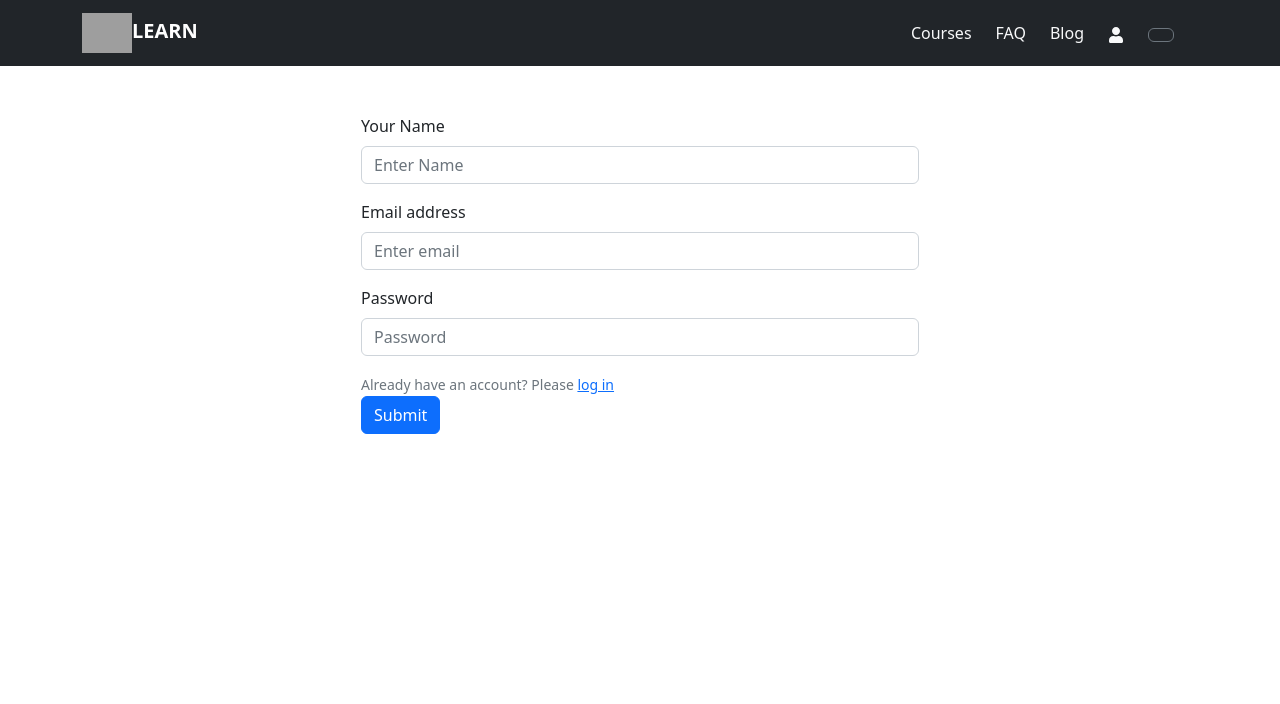
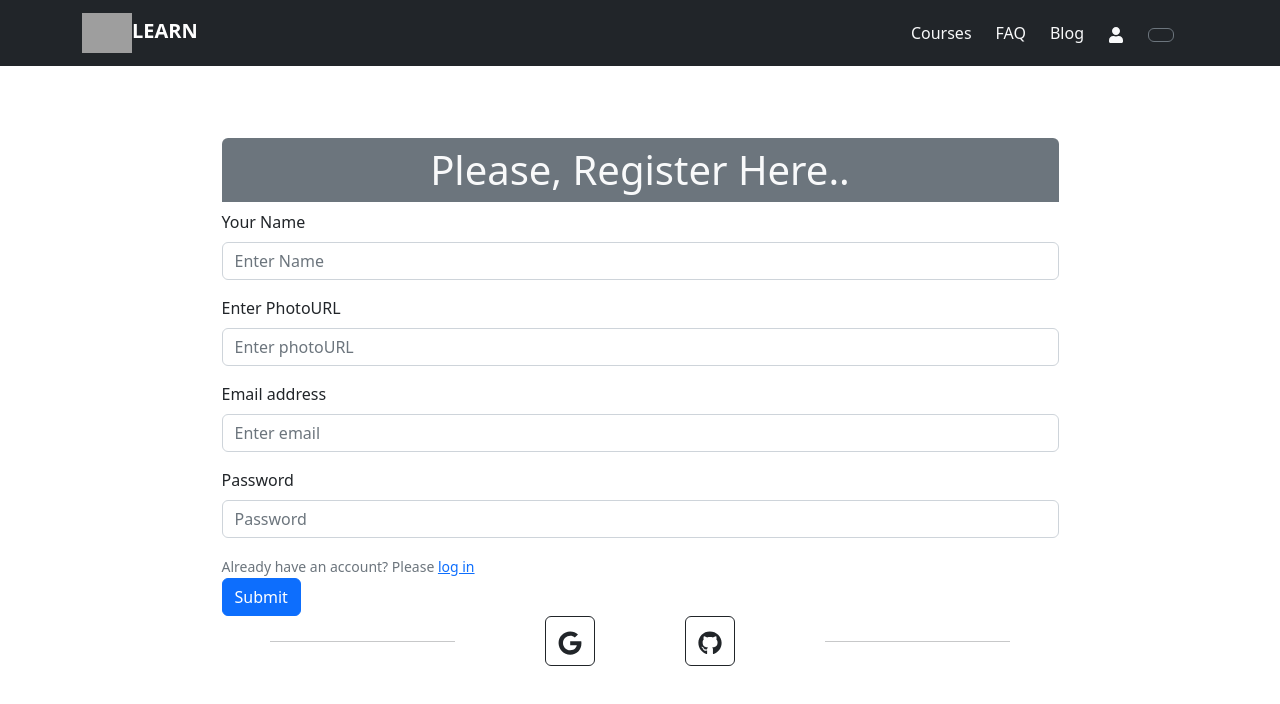
Before and after one commit to Kaiser-Tanveer/DevLearner-Client-React-Authentication-, a React (Create React App) app: page /register in a window 1280 px wide. Shown: the top 704 px of the page. Built offline with nearby package versions, Linux system fonts and the light colour scheme; grey boxes are pictures that could not be loaded.

Commit message:
github and google sign in done

```diff
--- a/src/Components/Contexts/AuthProvider.js
+++ b/src/Components/Contexts/AuthProvider.js
@@ -1,6 +1,6 @@
 import React from 'react';
 import { createContext } from 'react';
-import { getAuth, createUserWithEmailAndPassword, signInWithEmailAndPassword } from 'firebase/auth'
+import { getAuth, createUserWithEmailAndPassword, signInWithEmailAndPassword, GoogleAuthProvider, signInWithPopup, GithubAuthProvider } from 'firebase/auth'
 import app from '../../Firebase/firebase.config';
 
 export const AuthContext = createContext();
@@ -8,6 +8,11 @@ export const AuthContext = createContext();
 const auth = getAuth(app);
 
 const AuthProvider = ({ children }) => {
+    // google auth provider
+    const GAuthProvider = new GoogleAuthProvider();
+    // github Auth provider
+    const gitProvider = new GithubAuthProvider();
+
     // creating user
     const crateEmailUser = (email, password) => {
         return createUserWithEmailAndPassword(auth, email, password);
@@ -18,8 +23,17 @@ const AuthProvider = ({ children }) => {
         return signInWithEmailAndPassword(auth, email, password);
     }
 
+    // Sign in with Google
+    const googleLogIn = () => {
+        return signInWithPopup(auth, GAuthProvider);
+    }
+    // Sign in with Github
+    const gitLogIn = () => {
+        return signInWithPopup(auth, gitProvider);
+    }
+
     // AuthValues
-    const authValue = { crateEmailUser, emailLogIn };
+    const authValue = { crateEmailUser, emailLogIn, googleLogIn, gitLogIn };
     return (
         <AuthContext.Provider value={authValue}>
             {children}
--- a/src/Components/Pages/Cards/Cards.js
+++ b/src/Components/Pages/Cards/Cards.js
@@ -1,12 +1,11 @@
 import React from 'react';
-import { Button, Col, Row } from 'react-bootstrap';
+import { Button } from 'react-bootstrap';
 import Card from 'react-bootstrap/Card';
-import CardGroup from 'react-bootstrap/CardGroup';
 import { Link } from 'react-router-dom';
 
 const Cards = ({ card }) => {
     return (
-        <div className="col-lg-4">
+        <div className="col-12 col-md-6 col-lg-4">
             <Card>
                 <Card.Img className='img-fluid p-2' variant="top" src={card?.img} />
                 <Card.Body>
--- a/src/Components/Pages/CourseCard/CourseCard.js
+++ b/src/Components/Pages/CourseCard/CourseCard.js
@@ -11,7 +11,7 @@ const CourseCard = () => {
             .then(data => setCards(data))
     }, [])
     return (
-        <div className='py-5'>
+        <div className='row py-5'>
             {
                 cards.map(card => <Cards
                     key={card.id}
--- a/src/Components/Pages/Home/Home.js
+++ b/src/Components/Pages/Home/Home.js
@@ -11,8 +11,8 @@ const Home = () => {
     // console.log(courses);
     return (
         <Container>
-            <Row>
-                <Col className='bg-primary py-5'>
+            <div className='row'>
+                <div className='col-12 col-md-2 text-center text-md-start bg-primary py-5'>
                     <h3>Total Courses: {courses.length}</h3>
                     {
                         courses.map(course => <Course
@@ -20,11 +20,12 @@ const Home = () => {
                             course={course}
                         />)
                     }
-                </Col>
-                <Col xs={10}>
+                </div>
+                <div className='col-12 col-md-10'>
+                    <h2 className='text-center fw-bold pt-4'>Choice Your <span className='text-warning'>Best Course</span></h2>
                     <CourseCard />
-                </Col>
-            </Row>
+                </div>
+            </div>
         </Container>
     );
 };
--- a/src/Components/Pages/Register/LogIn.js
+++ b/src/Components/Pages/Register/LogIn.js
@@ -35,8 +35,9 @@ const LogIn = () => {
     }
     return (
         <Container>
-            <Form onSubmit={submitHandler} className='w-50 mx-auto py-5'>
+            <Form onSubmit={submitHandler} className='w-75 mx-auto py-5'>
                 <Form.Group className="mb-3" controlId="formBasicEmail">
+                    <h1 className='mx-auto mt-4 bg-secondary text-center p-2 rounded-top text-light'>Please, Log in Here..</h1>
                     <Form.Label>Email address</Form.Label>
                     <Form.Control type="email" name='email' placeholder="Enter email" required />
                 </Form.Group>
@@ -51,6 +52,7 @@ const LogIn = () => {
                 <Form.Text>
                     New in this website? Please <Link to='/register'>register</Link>
                 </Form.Text>
+                <br />
                 <Button variant="primary" type="submit">
                     Submit
                 </Button>
--- a/src/Components/Pages/Register/Register.js
+++ b/src/Components/Pages/Register/Register.js
@@ -4,19 +4,22 @@ import Button from 'react-bootstrap/Button';
 import Form from 'react-bootstrap/Form';
 import { Link } from 'react-router-dom';
 import { AuthContext } from '../../Contexts/AuthProvider';
+import { FaGoogle, FaGithub } from 'react-icons/fa';
 
 
 const Register = () => {
     // Getting Context
-    const { crateEmailUser } = useContext(AuthContext);
+    const { crateEmailUser, googleLogIn, gitLogIn } = useContext(AuthContext);
     const [error, setError] = useState();
     // Submit Handler
     const submitHandler = e => {
         e.preventDefault();
         const form = e.target;
-        const email = form.email.value;
-        const password = form.password.value;
-        // console.log(email, password);
+        const name = form?.name?.value;
+        const photoURL = form?.photoURL?.value;
+        const email = form?.email?.value;
+        const password = form?.password?.value;
+        console.log(name, photoURL, email, password);
         // user creating method
         crateEmailUser(email, password)
             .then(result => {
@@ -27,13 +30,43 @@ const Register = () => {
             .catch(error => {
                 console.error(error);
             })
+
+    }
+    // Google sign in handler
+    const GLogInHandler = () => {
+        googleLogIn()
+            .then(result => {
+                const user = result.user;
+                console.log(user);
+            })
+            .catch(error => {
+                console.error(error);
+            })
+    }
+
+    // github sign in handler
+    const gitLogInHandler = () => {
+        gitLogIn()
+            .then(result => {
+                const user = result.user;
+                console.log(user);
+            })
+            .catch(error => {
+                console.error(error);
+            })
     }
     return (
         <Container>
-            <Form onSubmit={submitHandler} className='w-50 mx-auto py-5'>
+            <Form onSubmit={submitHandler} className='w-75 mx-auto py-5'>
+                <h1 className='mx-auto mt-4 bg-secondary text-center p-2 rounded-top text-light'>Please, Register Here..</h1>
                 <Form.Group className="mb-3" controlId="formBasicName">
                     <Form.Label>Your Name</Form.Label>
                     <Form.Control type="text" name='name' placeholder="Enter Name" required />
+                </Form.Group>
+
+                <Form.Group className="mb-3" controlId="formBasicPhotoUrl">
+                    <Form.Label>Enter PhotoURL</Form.Label>
+                    <Form.Control type="text" name='photoURL' placeholder="Enter photoURL" required />
                 </Form.Group>
 
                 <Form.Group className="mb-3" controlId="formBasicEmail">
@@ -52,6 +85,12 @@ const Register = () => {
                 <Button variant="primary" type="submit">
                     Submit
                 </Button>
+                <div className='mx-auto d-flex justify-content-between pb-5 px-5 align-items-center'>
+                    <hr className='w-25' />
+                    <Button onClick={GLogInHandler} variant='outline-dark' className='fw-bold fs-4'><FaGoogle /></Button>
+                    <Button onClick={gitLogInHandler} variant='outline-dark' className='fw-bold fs-4'><FaGithub /></Button>
+                    <hr className='w-25' />
+                </div>
             </Form>
         </Container>
     );
```
